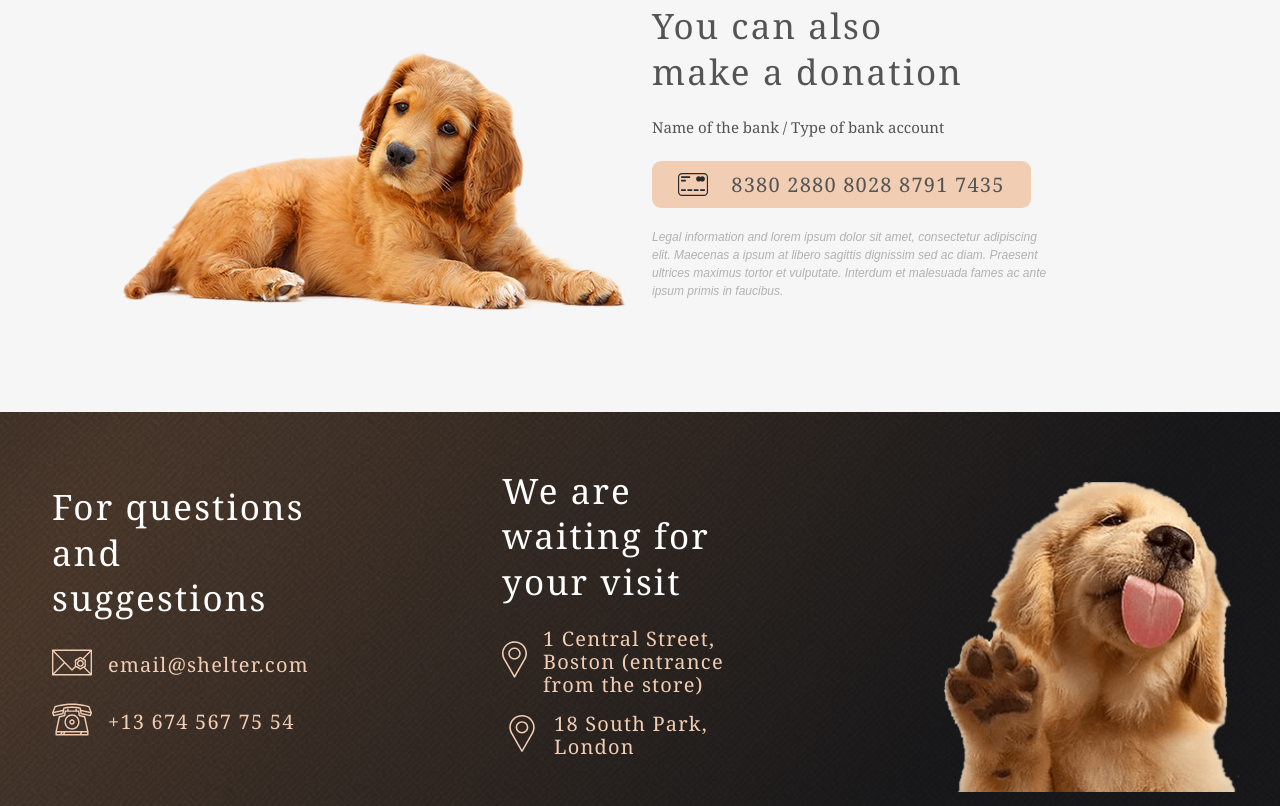
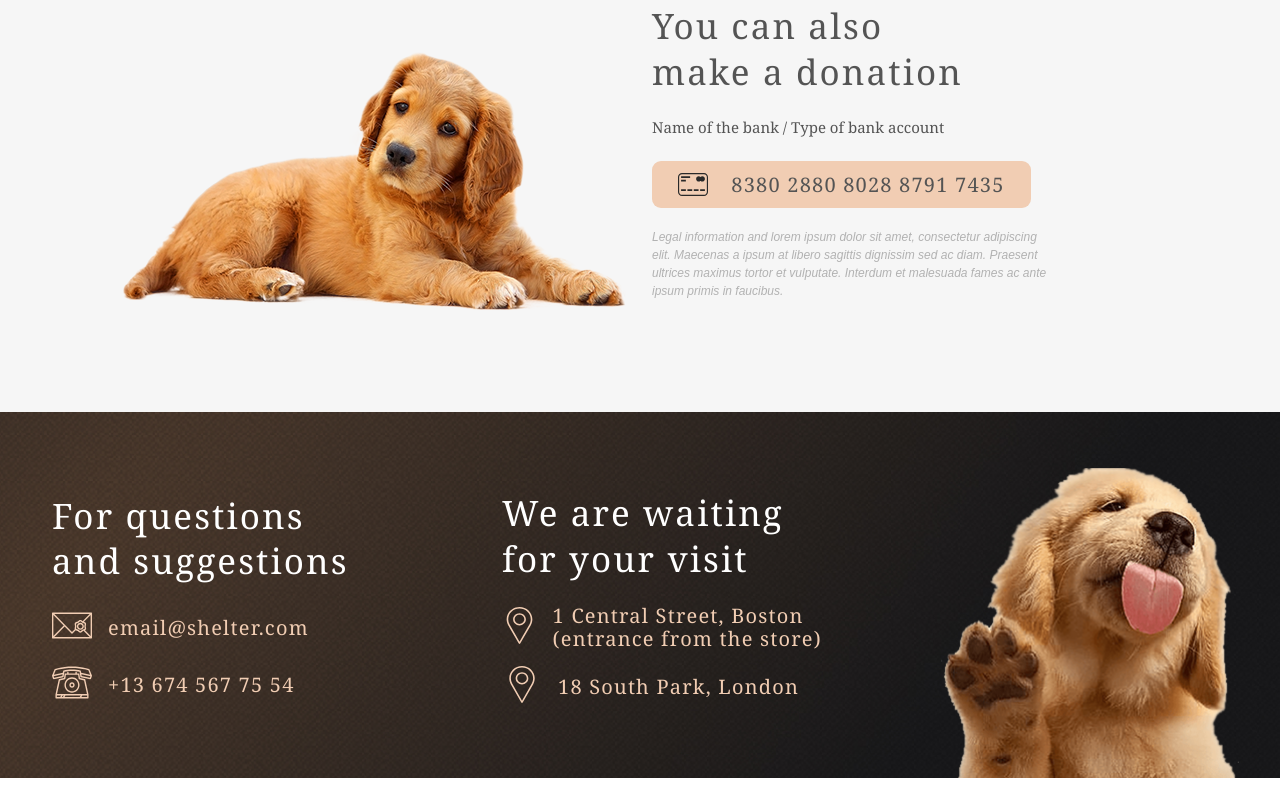
Before and after one commit to ShoiraTa/shelter, a plain HTML site: page pages/main/index.html in a window 1280 px wide. Shown: the part 3175-3981 px from the top of the page. After the commit the page ends 3953 px from the top, so only its background shows below. Drawn offline with Linux system fonts and the light colour scheme; a web font is replaced by a local one.

Commit message:
fix: text layout

```diff
--- a/pages/main/index.html
+++ b/pages/main/index.html
@@ -183,8 +183,11 @@
     <footer class="footer" id="contacts">
       <div class="section-container">
         <div class="flex flex-between center-vertically">
-          <div class="col-sm-3 pb-2">
-            <h3 class="text-white">For questions and suggestions</h3>
+          <div class="col-sm-4 pb-2">
+            <h3 class="text-white">
+              For questions <br />
+              and suggestions
+            </h3>
             <div class="flex center-vertically my-1">
               <a href="mailto:email@shelter.com"
                 ><img src="../../assets/icons/icon-email.svg" class="footer-icon mr-1 footer-icon" alt="icon-email"
@@ -198,8 +201,8 @@
               <a href="tel:+136745677554" class="footer-text">+13 674 567 75 54</a>
             </div>
           </div>
-          <div class="col-sm-3 pb-2">
-            <h3 class="text-white">We are waiting for your visit</h3>
+          <div class="col-sm-4 pb-2">
+            <h3 class="text-white">We are waiting <br />for your visit</h3>
             <div class="flex center-vertically my-1">
               <a href="https://goo.gl/maps/H4ieomEoDnFLEcrQ9" target="_blank"
                 ><img
```
